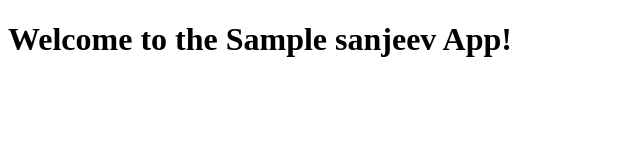
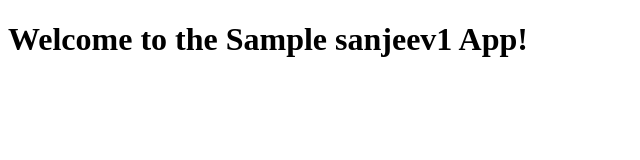
Before and after one commit to sanjeevv2/demo, a website: page index.html in a window 1280 px wide. Shown: the full height of the page, 0-640 px from the left. Drawn offline with Linux system fonts and the light colour scheme.

Commit message:
Update index.html

```diff
--- a/index.html
+++ b/index.html
@@ -4,6 +4,6 @@
     <title>Sample Node.js App</title>
 </head>
 <body>
-    <h1>Welcome to the Sample sanjeev App!</h1>
+    <h1>Welcome to the Sample sanjeev1 App!</h1>
 </body>
 </html>
```
